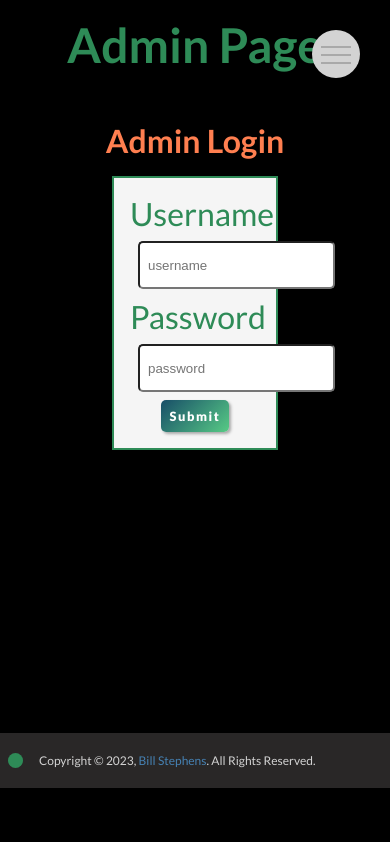
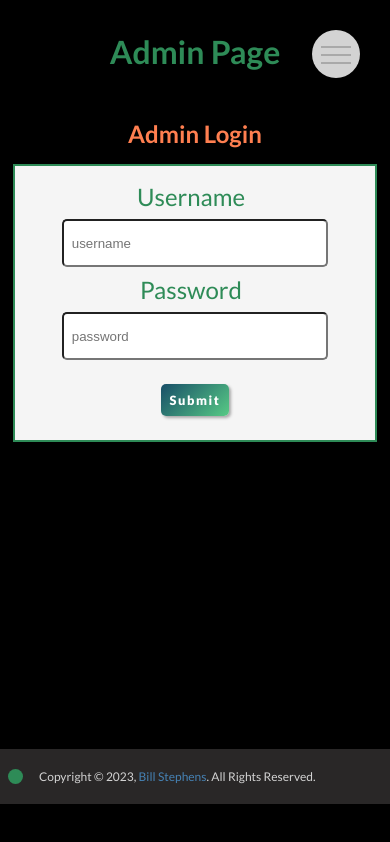
Before and after one commit to BillStephens2022/dftgh, a Next.js app: page /admin in a window 390 px wide. Built offline with nearby package versions, Linux system fonts and the light colour scheme; no server answers.

Commit message:
improved responsiveness of login page

```diff
--- a/components/forms/adminlogin.js
+++ b/components/forms/adminlogin.js
@@ -35,7 +35,7 @@ const AdminLogin = () => {
       <h2 className={classes.form_header}>Admin Login</h2>
       <div className={classes.form_container}>
         <form className={classes.form} onSubmit={handleSubmit}>
-          <div>
+          <div className={classes.form_group}>
             <label htmlFor="username" className={classes.label}>
               Username
             </label>
@@ -48,7 +48,7 @@ const AdminLogin = () => {
               ref={usernameInputRef}
             />
           </div>
-          <div>
+          <div className={classes.form_group}>
             <label htmlFor="password" className={classes.label}>
               Password
             </label>
@@ -61,7 +61,7 @@ const AdminLogin = () => {
               ref={passwordInputRef}
             />
           </div>
-          <Button type="submit" text="Submit"></Button>
+          <Button type="submit" text="Submit" margin = "1rem 0 0.5rem 0"></Button>
         </form>
       </div>
     </Fragment>
--- a/components/forms/adminlogin.module.css
+++ b/components/forms/adminlogin.module.css
@@ -42,3 +42,29 @@
   color: red;
   font-size: 2rem;
 }
+
+@media only screen and (max-width: 767px) {
+  .form_container {
+    width: 98%;
+    margin: auto;
+  }
+  .form {
+      width: 86%;
+  }
+
+  .form_group {
+    display: flex;
+    flex-direction: column;
+  }
+
+  .form_header, .label {
+    font-size: 1.5rem;
+  }
+
+  .input {
+    margin: .5rem auto;
+    width: 75%;
+  }
+
+
+}
--- a/pages/admin/admin.module.css
+++ b/pages/admin/admin.module.css
@@ -36,3 +36,10 @@
 .welcome_header_span {
     color: coral;
 }
+
+@media only screen and (max-width: 767px) {
+    .header {
+      font-size: 2rem;
+      margin-top: 2rem;
+    }
+}
```
